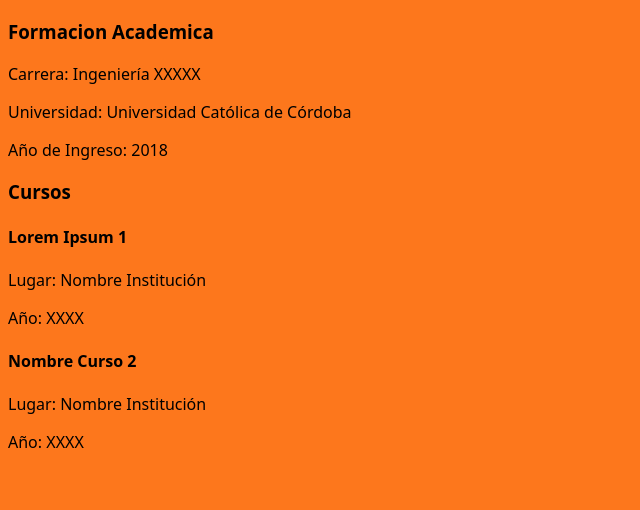
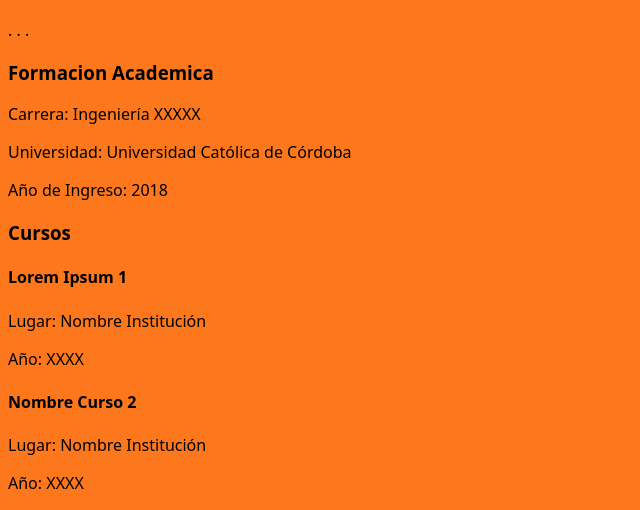
Before and after one commit to UCC-LabCompu2/proyecto2024-esterio-vera, a plain HTML site: page Index.html in a window 1280 px wide. Shown: the part 350-860 px from the top of the page, without its empty margins (0-640 px from the left). Before the commit the page ends 819 px from the top, so only its background shows below. Drawn offline with Linux system fonts and the light colour scheme; a web font is replaced by a local one.

Commit message:
Actualizacion

```diff
--- a/Index.html
+++ b/Index.html
@@ -26,8 +26,14 @@
 <header>
     <img src="Imagenes/ImagenRfzPrototipo1.png">
     <h1>Rhythm Fusion Zone</h1>
+</header>
+<nav>
+    .
+    .
+    .
+</nav>
 
-</header>
+<main>
 <div>
     <h3>Formacion Academica</h3>
     <p><span>Carrera:</span> Ingeniería XXXXX</p>
@@ -50,5 +56,7 @@
         <p><span>Año:</span> XXXX </p>
     </div>
 </div>
+
+</main>
 </body>
 </html>
```
